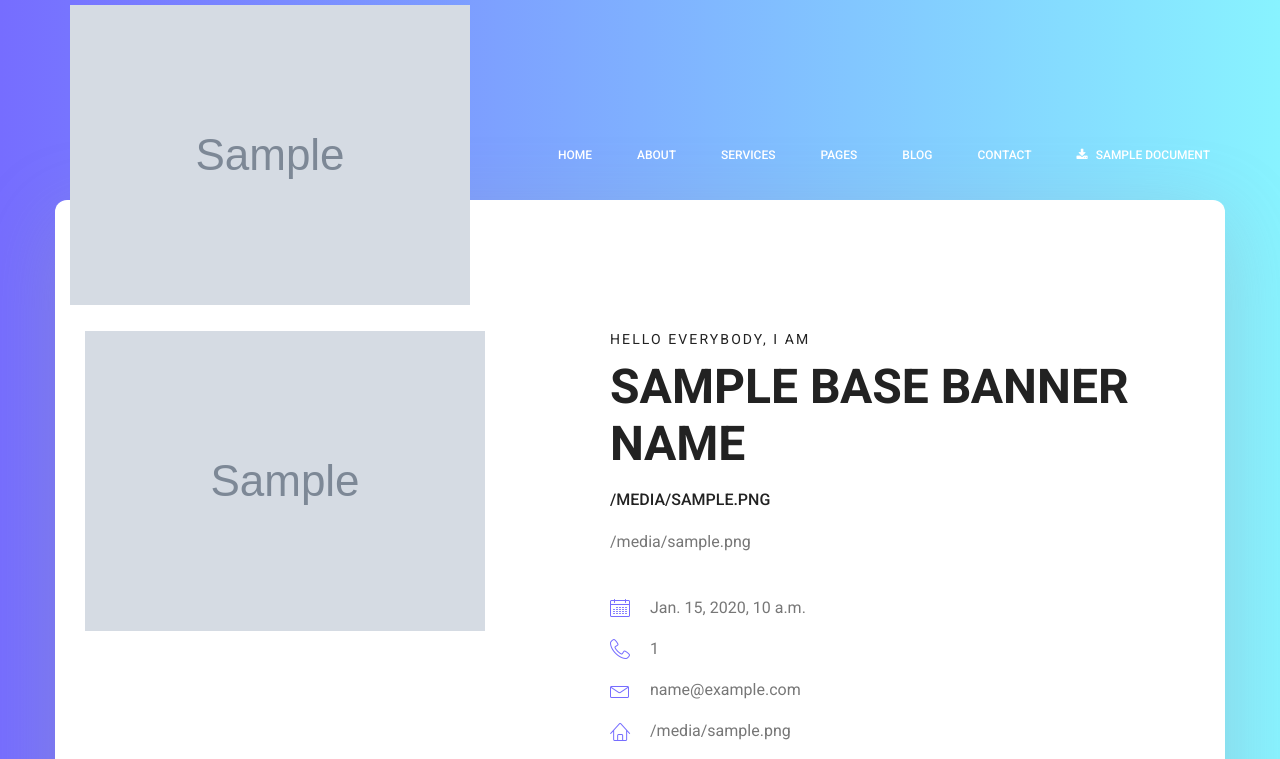
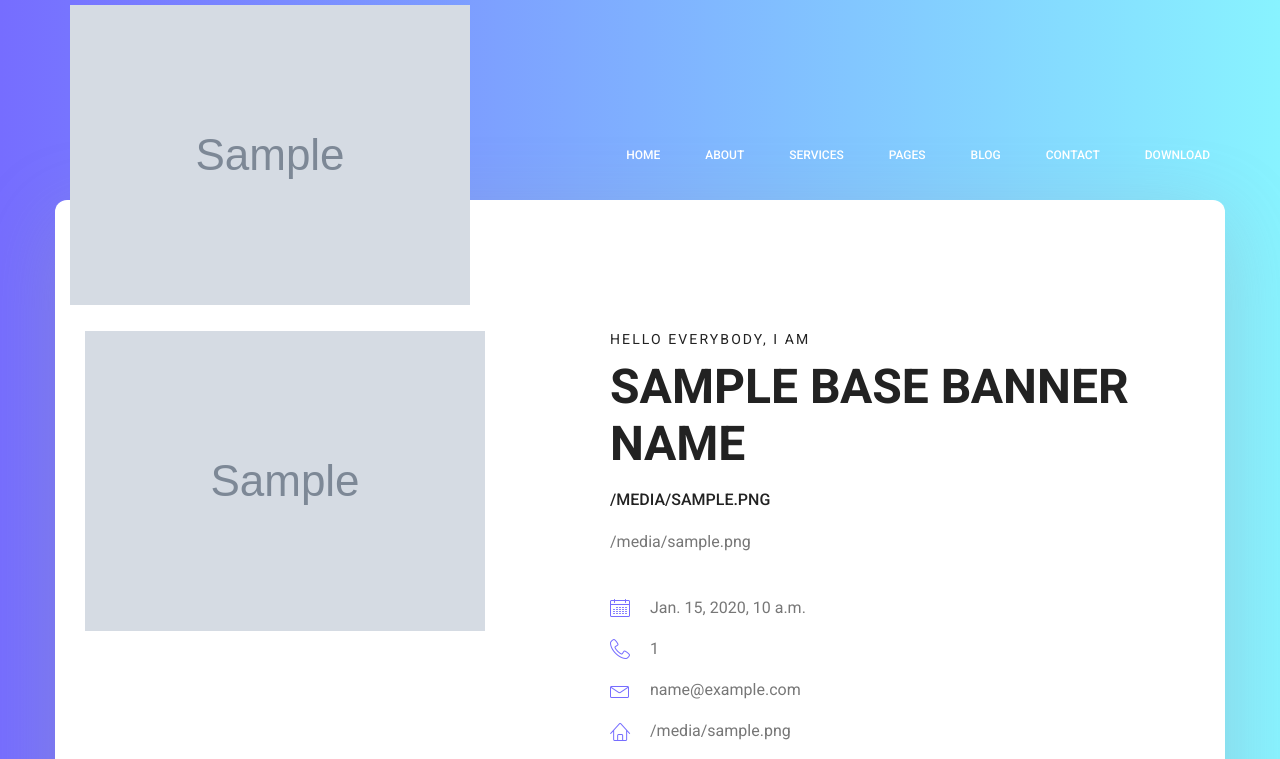
Before and after one commit to secgeo-developer/secgeo-django-demo, a Django app: template secapp/templates/secapp/html/index.html in a window 1280 px wide; the page is wider, and only the part inside the window is pictured. Shown: the top 759 px of that part. Run offline with Django 4.2, Linux system fonts and the light colour scheme; the template is opened without the code that fills it: most values are stand-ins (such as "Sample title", 1, 10 or a date in 2020); grey boxes marked "Sample" are stand-in pictures; some libraries are stand-ins or nearby versions.

Commit message:
refactor:  base_header.html

```diff
--- a/templates/includes/base_header.html
+++ b/templates/includes/base_header.html
@@ -33,9 +33,15 @@
 									</ul>
 								</li>
 								<li class="nav-item"><a class="nav-link" href="{% url "contact-page" %}">Contact</a></li>
-								{% for document in documents %}
-									<li class="nav-item"><a class="nav-link" href="{{ document.file.url }}" target="_blank"><i class="fa fa-download" style="margin-right: 5px;"></i> {{ document.title }}</a></li>
-								{% endfor %}
+								<li class="nav-item submenu dropdown">
+									<a href="#" class="nav-link dropdown-toggle" data-toggle="dropdown" role="button" aria-haspopup="true" aria-expanded="false">Download</a>
+									<ul class="dropdown-menu">
+										{% for document in documents %}
+											<li class="nav-item"><a class="nav-link" href="{{ document.file.url }}" target="_blank"><i class="fa fa-download" style="margin-right: 5px;"></i> {{ document.slug }}</a></li>
+										{% endfor %}
+									</ul>
+								</li>
+
 							</ul>
 						</div>
 					</div>
```
